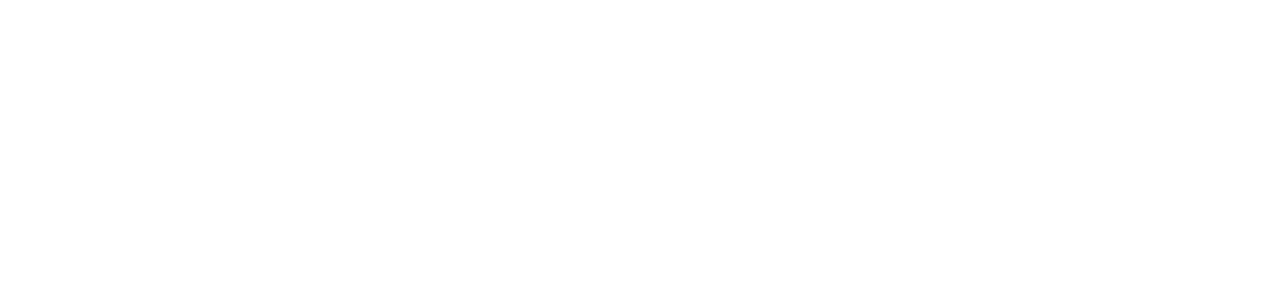
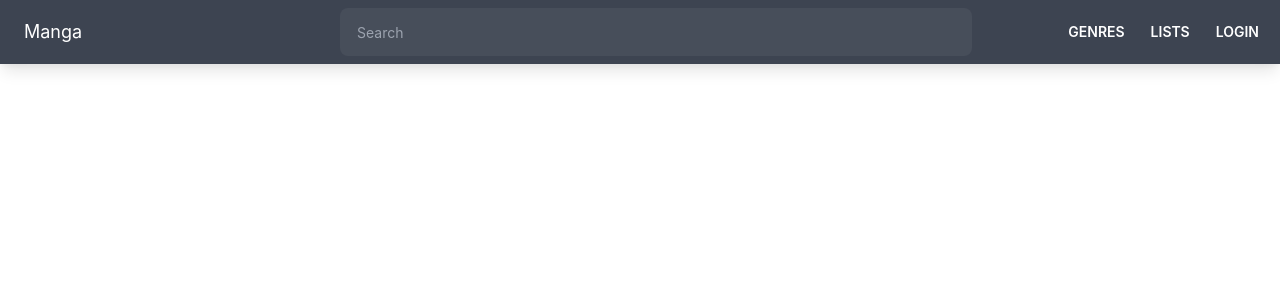
Before and after one commit to arc3us/manga-front, a React (Create React App) app: page / in a window 1280 px wide. Shown: the top 300 px of the page. Built offline with nearby package versions, Linux system fonts and the light colour scheme.

Commit message:
Navbar fixed

```diff
--- a/src/App.js
+++ b/src/App.js
@@ -1,10 +1,33 @@
-import logo from './logo.svg';
-import './App.css';
+import "./App.css";
 
 function App() {
   return (
     <div className="App">
+      <div className="navbar bg-neutral text-neutral-content shadow-lg">
+        <div className="navbar-start mx-4">
+          <span className="text-lg">Manga</span>
+        </div>
 
+        <div className="navbar-center w-1/2">
+          <div class="flex-1 flex-grow">
+            <div class="form-control text-xl">
+              <input
+                type="text"
+                placeholder="Search"
+                class="input input-ghost"
+              />
+            </div>
+          </div>
+        </div>
+
+        <div className="navbar-end">
+          <div class="flex items-stretch">
+            <a class="btn btn-ghost btn-sm rounded-btn">Genres</a>
+            <a class="btn btn-ghost btn-sm rounded-btn">Lists</a>
+            <a class="btn btn-ghost btn-sm rounded-btn">Login</a>
+          </div>
+        </div>
+      </div>
     </div>
   );
 }
```
Also changed, not shown: 1 other file (tests, documents, lock files or other folders).
